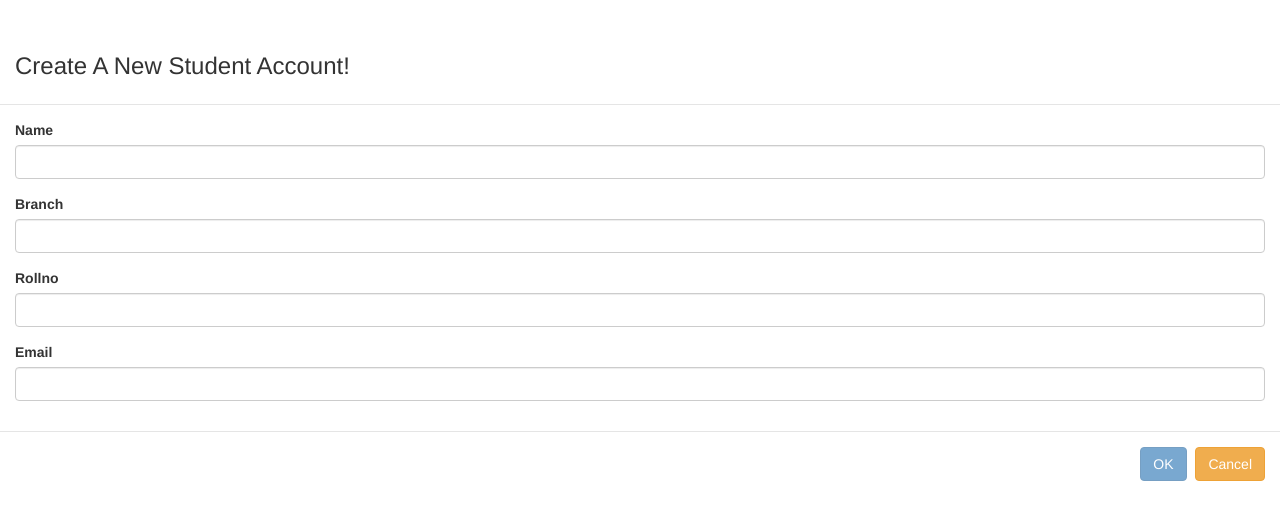
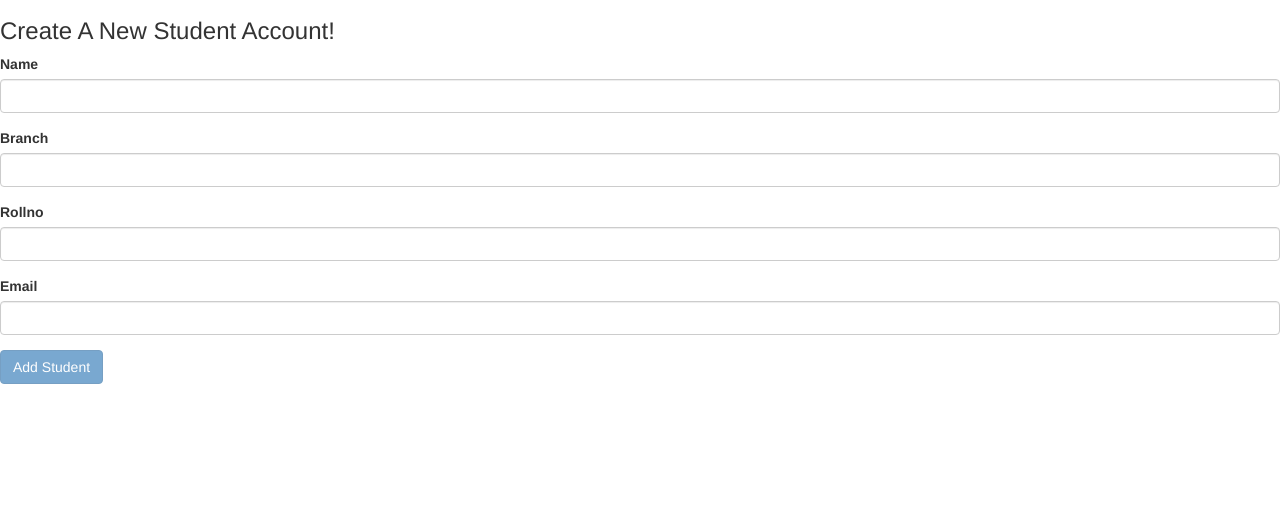
Before and after one commit to anand-tiwari/mean-stack, a website: page index.html at #!/addstudent in a window 1280 px wide. Shown: the part 54-574 px from the top of the page. Drawn offline with nearby package versions, Linux system fonts and the light colour scheme; some packages are replaced by stand-ins of ours; files that its build step writes are made by us from their sources; a script that the page names is missing; files whose address does not match are found by name.

Commit message:
some changes in add student page

```diff
--- a/client/views/studentEntryForm.html
+++ b/client/views/studentEntryForm.html
@@ -1,8 +1,7 @@
-<div class="modal-header">
+<div>
     <h3>Create A New Student Account!</h3>
 </div>
 <form name="form.studentForm" ng-submit="addStudent()" novalidate>
-    <div class="modal-body">
         <!-- NAME -->
         <div class="form-group">
             <label>Name</label>
@@ -32,8 +31,5 @@
                 class="help-block">Enter a valid Email</p>
         </div>
     </div>
-    <div class="modal-footer">
-        <button type="submit" class="btn btn-primary" ng-disabled="form.studentForm.$invalid">OK</button>
-        <button class="btn btn-warning" ng-click="cancel()">Cancel</button>
-    </div>
+        <button type="submit" class="btn btn-primary" ng-disabled="form.studentForm.$invalid">Add Student</button>
 </form>
```
